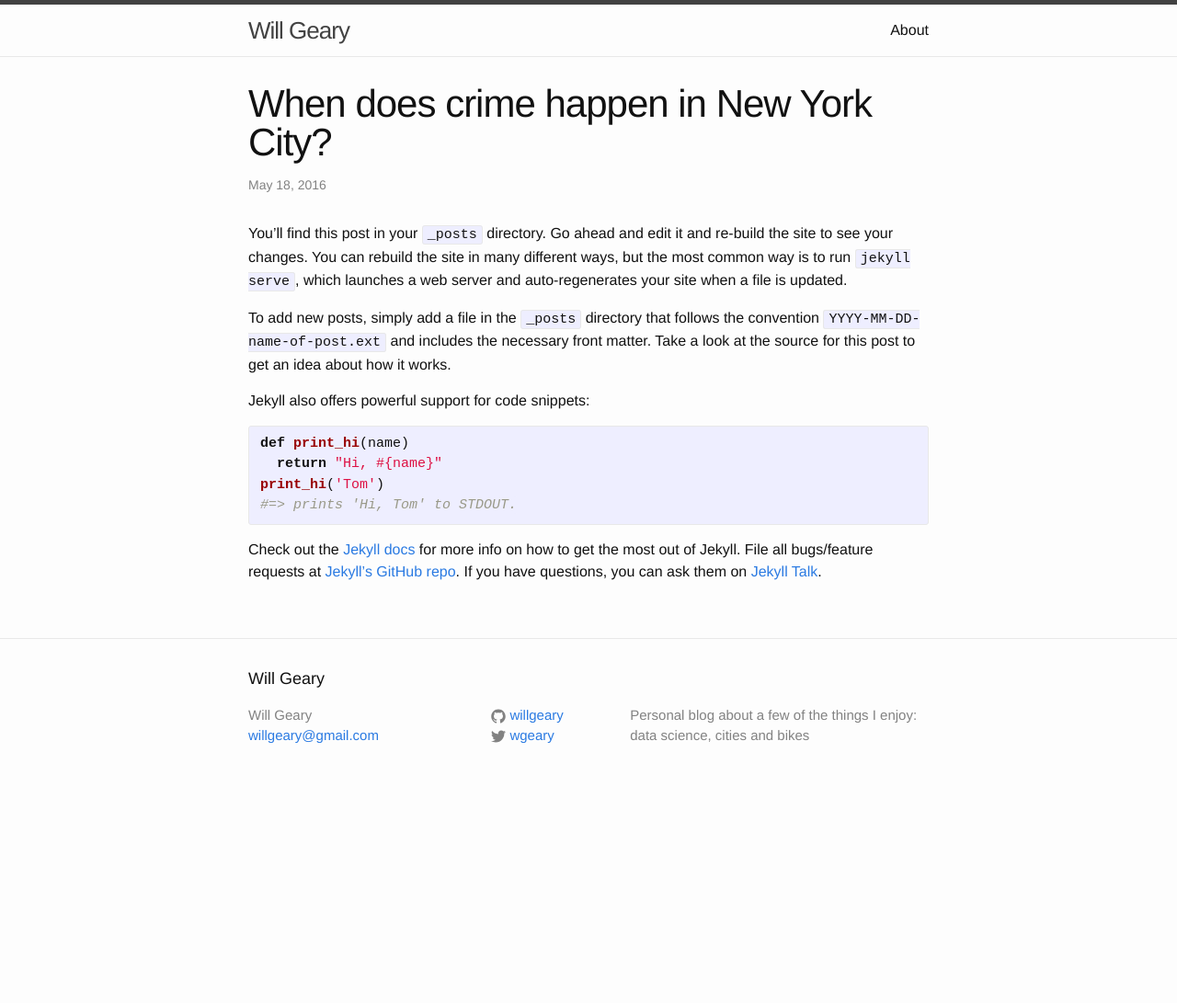
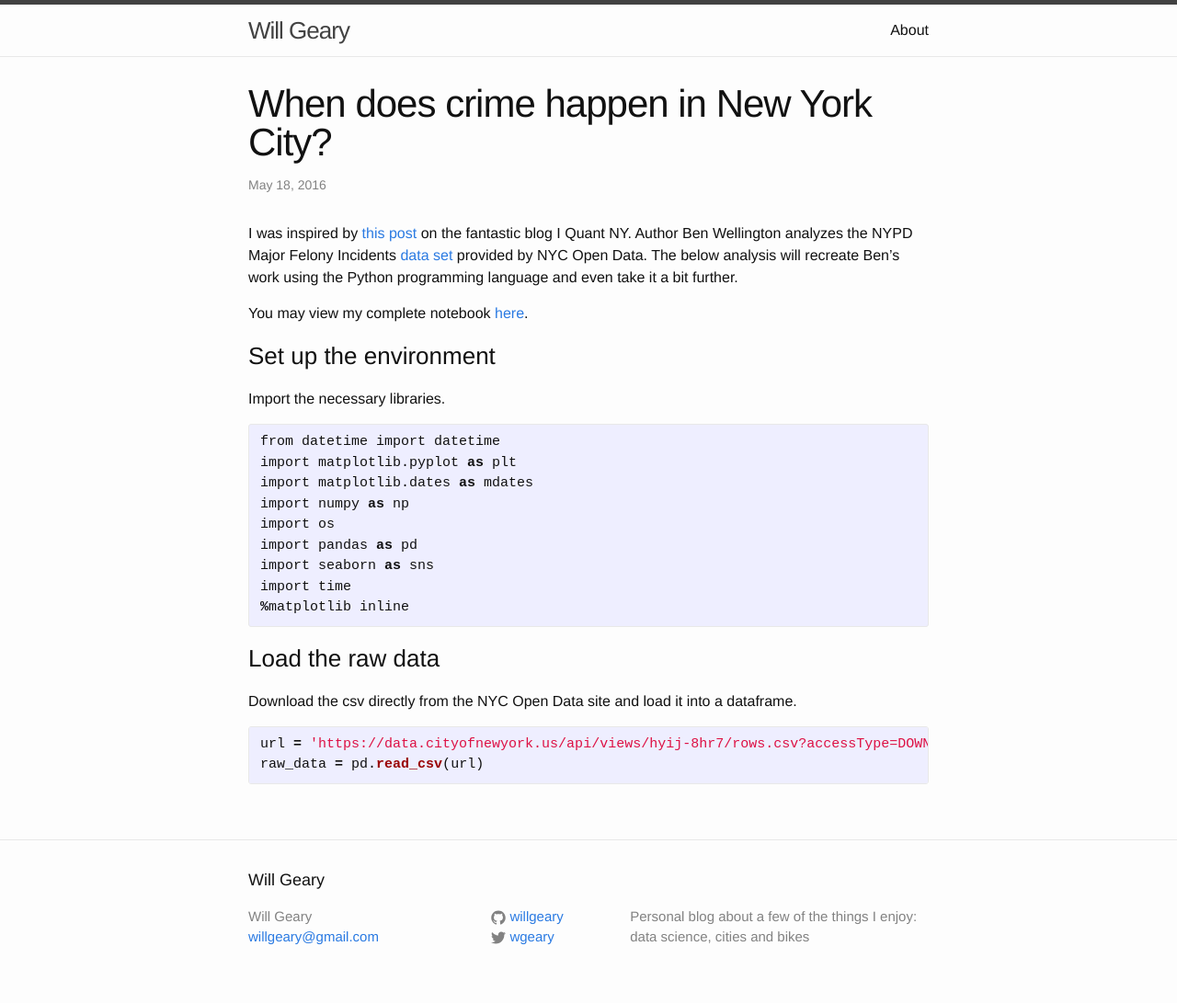
Before and after one commit to willgeary/willgeary.github.io, a Jekyll site: the page built from _posts/2016-05-18-when-does-crime-happen-in-new-york-city.markdown, in a window 1280 px wide. Shown: the whole page at 92% size. Built offline with Jekyll 4.4.1, drawn with Linux system fonts in a browser that asks for light colours; before the commit the page ends 900 px from its top, so only the background shows below that.

Commit message:
Save my work

```diff
--- a/_posts/2016-05-16-hello.markdown
+++ b/_posts/2016-05-16-hello.markdown
@@ -10,7 +10,6 @@ This blog was created using Jekyll and Github Pages. Check out the [Jekyll docs]
 [jekyll-docs]: http://jekyllrb.com/docs/home
 [jekyll-gh]:   https://github.com/jekyll/jekyll
 [jekyll-talk]: https://talk.jekyllrb.com/
-
 
 You’ll find this post in your `_posts` directory. Go ahead and edit it and re-build the site to see your changes. You can rebuild the site in many different ways, but the most common way is to run `jekyll serve`, which launches a web server and auto-regenerates your site when a file is updated.
 
--- a/_posts/2016-05-18-when-does-crime-happen-in-new-york-city.markdown
+++ b/_posts/2016-05-18-when-does-crime-happen-in-new-york-city.markdown
@@ -2,23 +2,37 @@
 layout: post
 title:  "When does crime happen in New York City?"
 date:   2016-05-18 17:15:14 -0400
-categories: data science
+categories: data science, recreate
 ---
-You’ll find this post in your `_posts` directory. Go ahead and edit it and re-build the site to see your changes. You can rebuild the site in many different ways, but the most common way is to run `jekyll serve`, which launches a web server and auto-regenerates your site when a file is updated.
+I was inspired by [this post][iquantny-post] on the fantastic blog I Quant NY. Author Ben Wellington analyzes the NYPD Major Felony Incidents [data set][nypd-felony-data] provided by NYC Open Data. The below analysis will recreate Ben's work using the Python programming language and even take it a bit further.
 
-To add new posts, simply add a file in the `_posts` directory that follows the convention `YYYY-MM-DD-name-of-post.ext` and includes the necessary front matter. Take a look at the source for this post to get an idea about how it works.
+You may view my complete notebook [here][jupyter-notebook].
 
-Jekyll also offers powerful support for code snippets:
+
+### Set up the environment
+Import the necessary libraries.
 
 {% highlight python %}
-def print_hi(name)
-  return "Hi, #{name}"
-print_hi('Tom')
-#=> prints 'Hi, Tom' to STDOUT.
+from datetime import datetime
+import matplotlib.pyplot as plt
+import matplotlib.dates as mdates
+import numpy as np
+import os
+import pandas as pd
+import seaborn as sns
+import time
+%matplotlib inline
 {% endhighlight %}
 
-Check out the [Jekyll docs][jekyll-docs] for more info on how to get the most out of Jekyll. File all bugs/feature requests at [Jekyll’s GitHub repo][jekyll-gh]. If you have questions, you can ask them on [Jekyll Talk][jekyll-talk].
+### Load the raw data
+Download the csv directly from the NYC Open Data site and load it into a dataframe.
 
-[jekyll-docs]: http://jekyllrb.com/docs/home
-[jekyll-gh]:   https://github.com/jekyll/jekyll
-[jekyll-talk]: https://talk.jekyllrb.com/
+{% highlight python %}
+url = 'https://data.cityofnewyork.us/api/views/hyij-8hr7/rows.csv?accessType=DOWNLOAD'
+raw_data = pd.read_csv(url)
+{% endhighlight %}
+
+
+[iquantny-post]: http://iquantny.tumblr.com/post/142278062424/in-nyc-more-robberies-happen-right-when-school
+[nypd-felony-data]: https://data.cityofnewyork.us/Public-Safety/NYPD-7-Major-Felony-Incidents/hyij-8hr7
+[jupyter-notebook]: https://nbviewer.jupyter.org/github/willgeary/personalblog/blob/master/NYC%20Crime%20Rates.ipynb
```
Also changed, not shown: other parts of _posts/2016-05-16-hello.markdown (+1 -1 lines).
